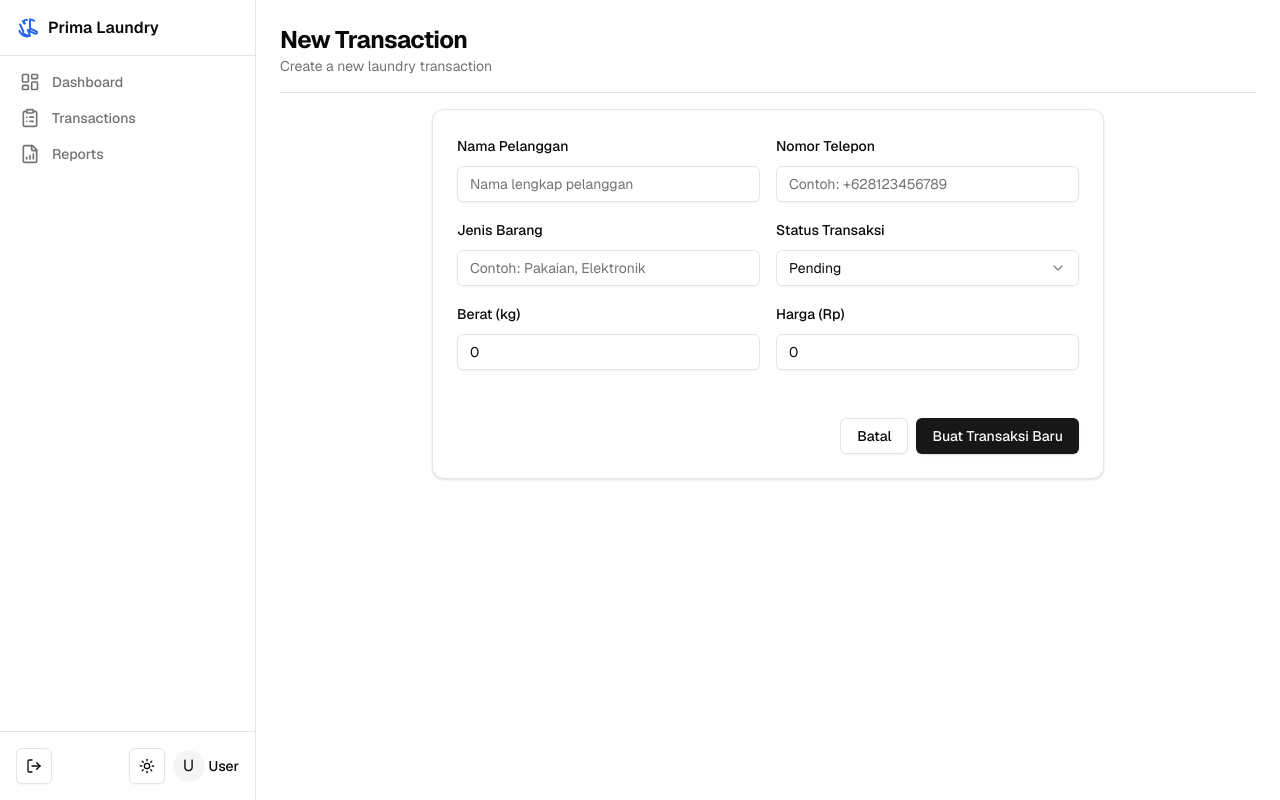
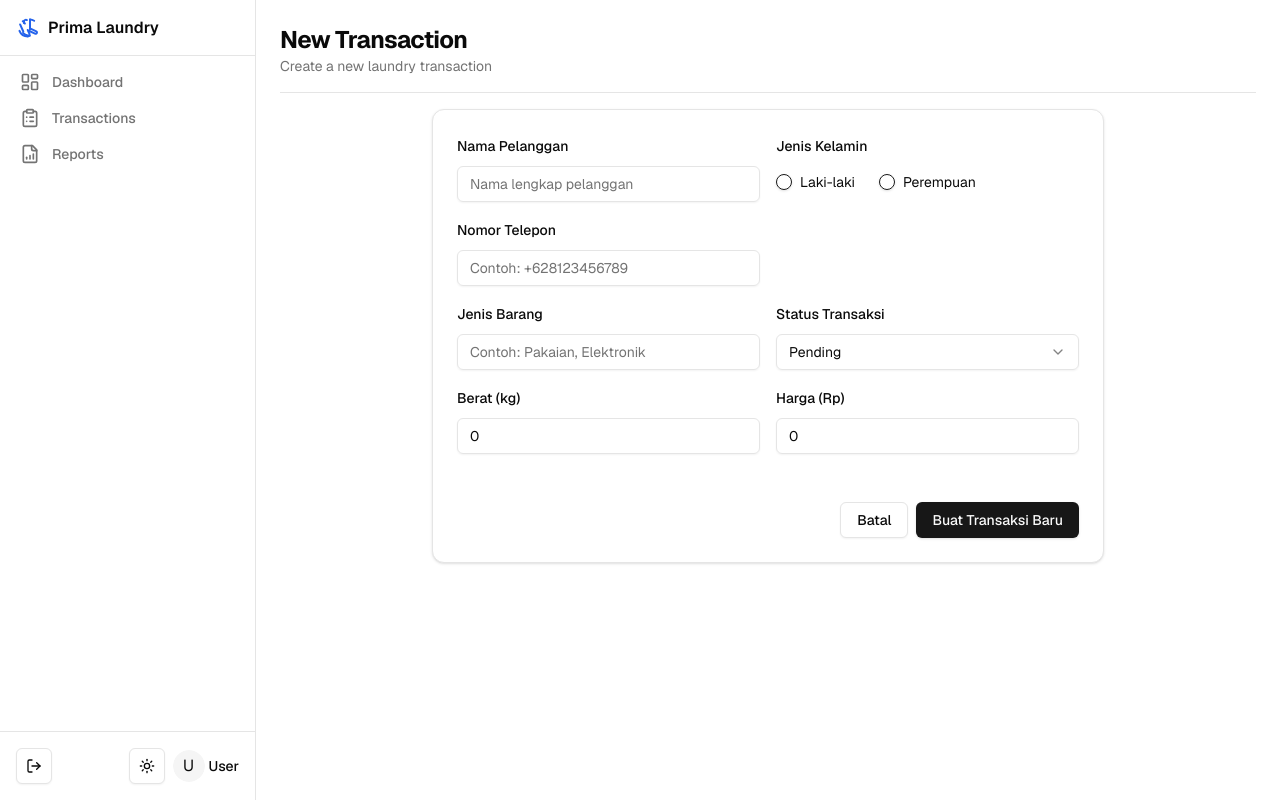
Before and after one commit to Rifai-13/prima-laundryv1, a Next.js app: page /transactions/new in a window 1280 px wide. Built offline with nearby package versions, Linux system fonts and the light colour scheme; no server answers.

Commit message:
radionbutton

```diff
--- a/app/(dashboard)/transactions/components/transaction-form.tsx
+++ b/app/(dashboard)/transactions/components/transaction-form.tsx
@@ -16,12 +16,16 @@ import {
   SelectTrigger,
   SelectValue,
 } from "@/components/ui/select";
+import { RadioGroup, RadioGroupItem } from "@/components/ui/radio-group";
 import { useToast } from "@/hooks/use-toast";
 import { Loader2 } from "lucide-react";
 import { Transaction, TransactionStatus } from "@/lib/types";
 
 const formSchema = z.object({
   customerName: z.string().min(3, "Nama harus minimal 3 karakter"),
+  gender: z.enum(["male", "female"], {
+    required_error: "Jenis kelamin wajib diisi",
+  }),
   itemType: z.string().min(1, "Jenis barang wajib diisi"),
   phoneNumber: z
     .string()
@@ -35,10 +39,14 @@ const formSchema = z.object({
     .number()
     .positive("Harga harus angka positif")
     .min(1000, "Harga minimal Rp 1.000"),
-  status: z.enum(["pending", "processing", "completed", "cancelled"]),
+  status: z.enum(["pending", "processing", "completed"]),
 });
 
-export function TransactionForm({ transaction }: { transaction?: Transaction }) {
+export function TransactionForm({
+  transaction,
+}: {
+  transaction?: Transaction;
+}) {
   const router = useRouter();
   const { toast } = useToast();
   const [isSubmitting, setIsSubmitting] = useState(false);
@@ -53,6 +61,7 @@ export function TransactionForm({ transaction }: { transaction?: Transaction })
     resolver: zodResolver(formSchema),
     defaultValues: {
       customerName: transaction?.customerName || "",
+      gender: transaction?.gender,
       itemType: transaction?.itemType || "",
       phoneNumber: transaction?.phoneNumber || "",
       weight: transaction?.weight || 0,
@@ -73,11 +82,13 @@ export function TransactionForm({ transaction }: { transaction?: Transaction })
       });
   };
 
- const onSubmit = async (data: z.infer<typeof formSchema>) => {
+  const onSubmit = async (data: z.infer<typeof formSchema>) => {
     setIsSubmitting(true);
     try {
       const response = await fetch(
-        transaction ? `/api/transactions/${transaction.id}` : "/api/transactions",
+        transaction
+          ? `/api/transactions/${transaction.id}`
+          : "/api/transactions",
         {
           method: transaction ? "PUT" : "POST",
           headers: {
@@ -96,7 +107,9 @@ export function TransactionForm({ transaction }: { transaction?: Transaction })
       router.push("/transactions");
       toast({
         title: "Success!",
-        description: transaction ? "Transaction updated" : "Transaction created",
+        description: transaction
+          ? "Transaction updated"
+          : "Transaction created",
       });
     } catch (error) {
       toast({
@@ -127,6 +140,36 @@ export function TransactionForm({ transaction }: { transaction?: Transaction })
                 <p className="text-sm text-red-500">
                   {errors.customerName.message}
                 </p>
+              )}
+            </div>
+
+            {/* --- [TAMBAHAN] Input Jenis Kelamin --- */}
+            <div className="space-y-2">
+              <Label>Jenis Kelamin</Label>
+              <RadioGroup
+                defaultValue={transaction?.gender}
+                onValueChange={(value) => {
+                  setValue("gender", value as "male" | "female", {
+                    shouldValidate: true,
+                  });
+                }}
+                className="flex items-center space-x-4 pt-2"
+              >
+                <div className="flex items-center space-x-2">
+                  <RadioGroupItem value="male" id="male" />
+                  <Label htmlFor="male" className="font-normal">
+                    Laki-laki
+                  </Label>
+                </div>
+                <div className="flex items-center space-x-2">
+                  <RadioGroupItem value="female" id="female" />
+                  <Label htmlFor="female" className="font-normal">
+                    Perempuan
+                  </Label>
+                </div>
+              </RadioGroup>
+              {errors.gender && (
+                <p className="text-sm text-red-500">{errors.gender.message}</p>
               )}
             </div>
 
--- a/app/(dashboard)/transactions/components/transactions-table.tsx
+++ b/app/(dashboard)/transactions/components/transactions-table.tsx
@@ -70,6 +70,25 @@ export function TransactionsTable({ transactions }: TransactionsTableProps) {
       header: "Nama Pelanggan",
     },
     {
+      accessorKey: "gender",
+      header: "Jenis Kelamin",
+      cell: ({ row }) => {
+      const gender = row.original.gender;
+      if (gender === 'male') {
+        return <span>Laki-laki</span>;
+      }
+      if (gender === 'female') {
+        return <span>Perempuan</span>;
+      }
+      // Tampilkan strip jika data gender tidak ada (untuk data lama)
+      return <span>-</span>;
+    },
+    },
+    {
+      accessorKey: "phoneNumber",
+      header: "Nomor Telepon",
+    },
+    {
       accessorKey: "itemType",
       header: "Jenis Barang",
     },
@@ -112,6 +131,7 @@ export function TransactionsTable({ transactions }: TransactionsTableProps) {
                     pathname: `/transactions/${transaction.id}`,
                     query: {
                       customerName: transaction.customerName,
+                      gender: transaction.gender,
                       itemType: transaction.itemType,
                       phoneNumber: transaction.phoneNumber,
                       weight: transaction.weight,
--- /dev/null
+++ b/components/ui/checkbox.tsx
@@ -0,0 +1,30 @@
+"use client"
+
+import * as React from "react"
+import * as CheckboxPrimitive from "@radix-ui/react-checkbox"
+import { Check } from "lucide-react"
+
+import { cn } from "@/lib/utils"
+
+const Checkbox = React.forwardRef<
+  React.ElementRef<typeof CheckboxPrimitive.Root>,
+  React.ComponentPropsWithoutRef<typeof CheckboxPrimitive.Root>
+>(({ className, ...props }, ref) => (
+  <CheckboxPrimitive.Root
+    ref={ref}
+    className={cn(
+      "peer h-4 w-4 shrink-0 rounded-sm border border-primary shadow focus-visible:outline-none focus-visible:ring-1 focus-visible:ring-ring disabled:cursor-not-allowed disabled:opacity-50 data-[state=checked]:bg-primary data-[state=checked]:text-primary-foreground",
+      className
+    )}
+    {...props}
+  >
+    <CheckboxPrimitive.Indicator
+      className={cn("flex items-center justify-center text-current")}
+    >
+      <Check className="h-4 w-4" />
+    </CheckboxPrimitive.Indicator>
+  </CheckboxPrimitive.Root>
+))
+Checkbox.displayName = CheckboxPrimitive.Root.displayName
+
+export { Checkbox }
--- /dev/null
+++ b/components/ui/radio-group.tsx
@@ -0,0 +1,44 @@
+"use client"
+
+import * as React from "react"
+import * as RadioGroupPrimitive from "@radix-ui/react-radio-group"
+import { Circle } from "lucide-react"
+
+import { cn } from "@/lib/utils"
+
+const RadioGroup = React.forwardRef<
+  React.ElementRef<typeof RadioGroupPrimitive.Root>,
+  React.ComponentPropsWithoutRef<typeof RadioGroupPrimitive.Root>
+>(({ className, ...props }, ref) => {
+  return (
+    <RadioGroupPrimitive.Root
+      className={cn("grid gap-2", className)}
+      {...props}
+      ref={ref}
+    />
+  )
+})
+RadioGroup.displayName = RadioGroupPrimitive.Root.displayName
+
+const RadioGroupItem = React.forwardRef<
+  React.ElementRef<typeof RadioGroupPrimitive.Item>,
+  React.ComponentPropsWithoutRef<typeof RadioGroupPrimitive.Item>
+>(({ className, ...props }, ref) => {
+  return (
+    <RadioGroupPrimitive.Item
+      ref={ref}
+      className={cn(
+        "aspect-square h-4 w-4 rounded-full border border-primary text-primary shadow focus:outline-none focus-visible:ring-1 focus-visible:ring-ring disabled:cursor-not-allowed disabled:opacity-50",
+        className
+      )}
+      {...props}
+    >
+      <RadioGroupPrimitive.Indicator className="flex items-center justify-center">
+        <Circle className="h-3.5 w-3.5 fill-primary" />
+      </RadioGroupPrimitive.Indicator>
+    </RadioGroupPrimitive.Item>
+  )
+})
+RadioGroupItem.displayName = RadioGroupPrimitive.Item.displayName
+
+export { RadioGroup, RadioGroupItem }
--- a/lib/data.ts
+++ b/lib/data.ts
@@ -56,6 +56,7 @@ export async function getTransactions (): Promise<Transaction[]> {
     return transactions.map(t => ({
       id: t._id.toString(),
       customerName: t.customerName,
+      gender: t.gender,
       itemType: t.itemType,
       phoneNumber: t.phoneNumber,
       weight: t.weight,
@@ -93,6 +94,7 @@ export async function addTransaction (data: Omit<Transaction, "id" | "createdAt"
       const Transaction = await getTransactionModel();
       const newTransaction = new Transaction({
         customerName: data.customerName,
+        gender: data.gender,
         itemType: data.itemType,
         phoneNumber: data.phoneNumber,
         weight: data.weight,
@@ -105,6 +107,7 @@ export async function addTransaction (data: Omit<Transaction, "id" | "createdAt"
       return {
         id: savedTransaction._id.toString(),
         customerName: savedTransaction.customerName,
+        gender: savedTransaction.gender,
         itemType: savedTransaction.itemType,
         phoneNumber: savedTransaction.phoneNumber,
         weight: savedTransaction.weight,
--- a/lib/models/Transaction.ts
+++ b/lib/models/Transaction.ts
@@ -1,7 +1,10 @@
+//lib/models/Transaction.ts
+
 import mongoose, { Model, Schema, Document } from 'mongoose';
 
 export interface ITransaction {
   customerName: string;
+  gender?: 'male' | 'female';
   itemType: string;
   phoneNumber: string;
   weight: number;
@@ -17,6 +20,7 @@ export interface TransactionDocument extends ITransaction, Document {
 const transactionSchema = new Schema<TransactionDocument>(
   {
     customerName: { type: String, required: true },
+    gender: { type: String, enum: ['male', 'female'] },
     itemType: { type: String, required: true },
     phoneNumber: { type: String, required: true },
     weight: { type: Number, required: true },
--- a/lib/types.ts
+++ b/lib/types.ts
@@ -4,6 +4,7 @@ export type TransactionStatus = 'pending' | 'processing' | 'completed';
 export interface Transaction {
   id: string;
   customerName: string;
+  gender?: "male" | "female";
   itemType: string;
   phoneNumber: string;
   weight: number;
--- a/package.json
+++ b/package.json
@@ -12,9 +12,11 @@
     "@hookform/resolvers": "^5.0.1",
     "@prisma/client": "^6.8.2",
     "@radix-ui/react-alert-dialog": "^1.1.13",
+    "@radix-ui/react-checkbox": "^1.3.3",
     "@radix-ui/react-dialog": "^1.1.13",
     "@radix-ui/react-dropdown-menu": "^2.1.14",
     "@radix-ui/react-label": "^2.1.6",
+    "@radix-ui/react-radio-group": "^1.3.8",
     "@radix-ui/react-select": "^2.2.4",
     "@radix-ui/react-slot": "^1.2.2",
     "@radix-ui/react-toast": "^1.2.13",
```
Also changed, not shown: app/api/transactions/route.ts (+39 -28 lines), 1 other file (tests, documents, lock files or other folders).
